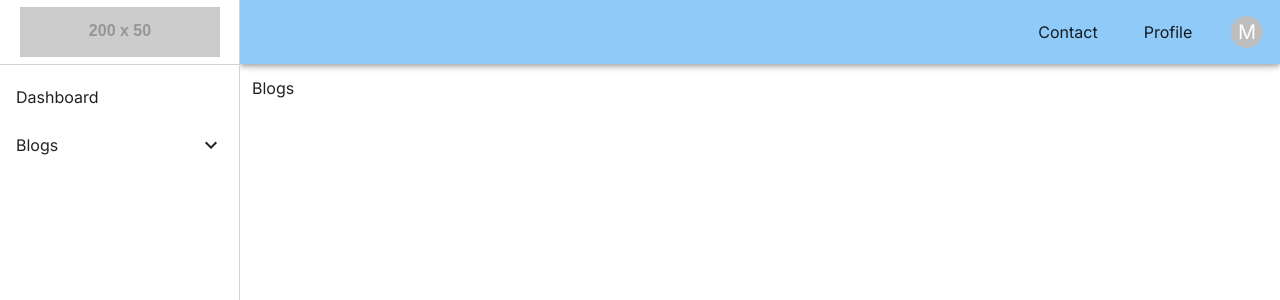
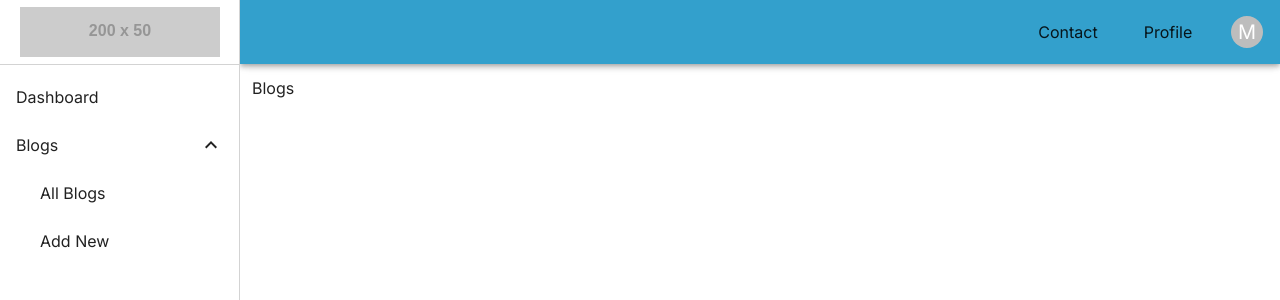
Before and after one commit to rbonweb/react-redux-materialui-boilerplate, a React (Create React App) app: page /as/admin/blogs in a window 1280 px wide. Shown: the top 300 px of the page. Built offline with nearby package versions, Linux system fonts and the light colour scheme.

Commit message:
Sidebar selected item updated Dependecies updated

```diff
--- a/src/layouts/AdminLayout/Sidebar.jsx
+++ b/src/layouts/AdminLayout/Sidebar.jsx
@@ -14,7 +14,9 @@ import { PropTypes } from "prop-types";
 
 const CollapsedList = ({ item, selectedIndex, handleListItemClick }) => {
   let navigate = useNavigate();
-  const [open, setOpen] = React.useState(false);
+  const [open, setOpen] = React.useState(
+    window.location.pathname.includes(item.path)
+  );
 
   const handleClick = () => {
     setOpen(!open);
@@ -51,7 +53,9 @@ const CollapsedList = ({ item, selectedIndex, handleListItemClick }) => {
 
 const Sidebar = () => {
   let navigate = useNavigate();
-  const [selectedIndex, setSelectedIndex] = React.useState(1);
+  const [selectedIndex, setSelectedIndex] = React.useState(
+    window.location.pathname
+  );
 
   const handleListItemClick = (event, index) => {
     setSelectedIndex(index);
@@ -69,13 +73,14 @@ const Sidebar = () => {
         {AdminSideBarRoutes.children.map((item) => {
           return item.children ? (
             <CollapsedList
+              key={item.path}
               item={item}
               selectedIndex={selectedIndex}
               handleListItemClick={handleListItemClick}
             />
           ) : (
             <ListItemButton
-              key={item.path}
+              key={item.name}
               selected={selectedIndex === item.path}
               onClick={(event) => {
                 navigate(item.path);
--- a/src/theme.jsx
+++ b/src/theme.jsx
@@ -5,14 +5,14 @@ const theme = createTheme({
   palette: {
     mode: "light",
     primary: {
-      main: "#90caf9",
-      dark: "#42a5f5",
-      light: "#e3f2fd",
+      main: "#33a0cc",
+      dark: "#00719b",
+      light: "#70d1ff",
     },
     secondary: {
-      main: "#ce93d8",
-      dark: "#ab47bc",
-      light: "#f3e5f5",
+      main: "#ffb564",
+      dark: "#c88536",
+      light: "#ffe794",
     },
     error: {
       light: "#e57373",
@@ -71,17 +71,6 @@ const theme = createTheme({
   shape: {
     borderRadius: 6,
   },
-  components: {
-    MuiOutlinedInput: {
-      styleOverrides: {
-        root: {
-          padding: 0,
-          "& .MuiOutlinedInput-input": {
-            padding: "10px 15px",
-          },
-        },
-      },
-    },
-  },
+  components: {},
 });
 export default theme;
--- a/src/views/authentication/SignIn.jsx
+++ b/src/views/authentication/SignIn.jsx
@@ -8,7 +8,7 @@ import * as yup from "yup";
 import { Typography } from "@mui/material";
 import Meta from "../../components/Meta";
 import { useAuth } from "../../hooks/authContext";
-import { useNavigate } from "react-router-dom";
+import { useNavigate, useLocation } from "react-router-dom";
 
 const validationSchema = yup.object({
   email: yup
@@ -24,6 +24,8 @@ const validationSchema = yup.object({
 export default function SignIn() {
   const auth = useAuth();
   let navigate = useNavigate();
+  let location = useLocation();
+  let from = location.state?.from?.pathname || "/admin/dashboard";
 
   const formik = useFormik({
     initialValues: {
@@ -34,7 +36,7 @@ export default function SignIn() {
     onSubmit: (values) => {
       alert(JSON.stringify(values, null, 2));
       auth.login();
-      navigate("/admin/dashboard");
+      navigate(from, { replace: true });
     },
   });
 
```
Also changed, not shown: package.json (+8 -9 lines), 1 other file (tests, documents, lock files or other folders).
